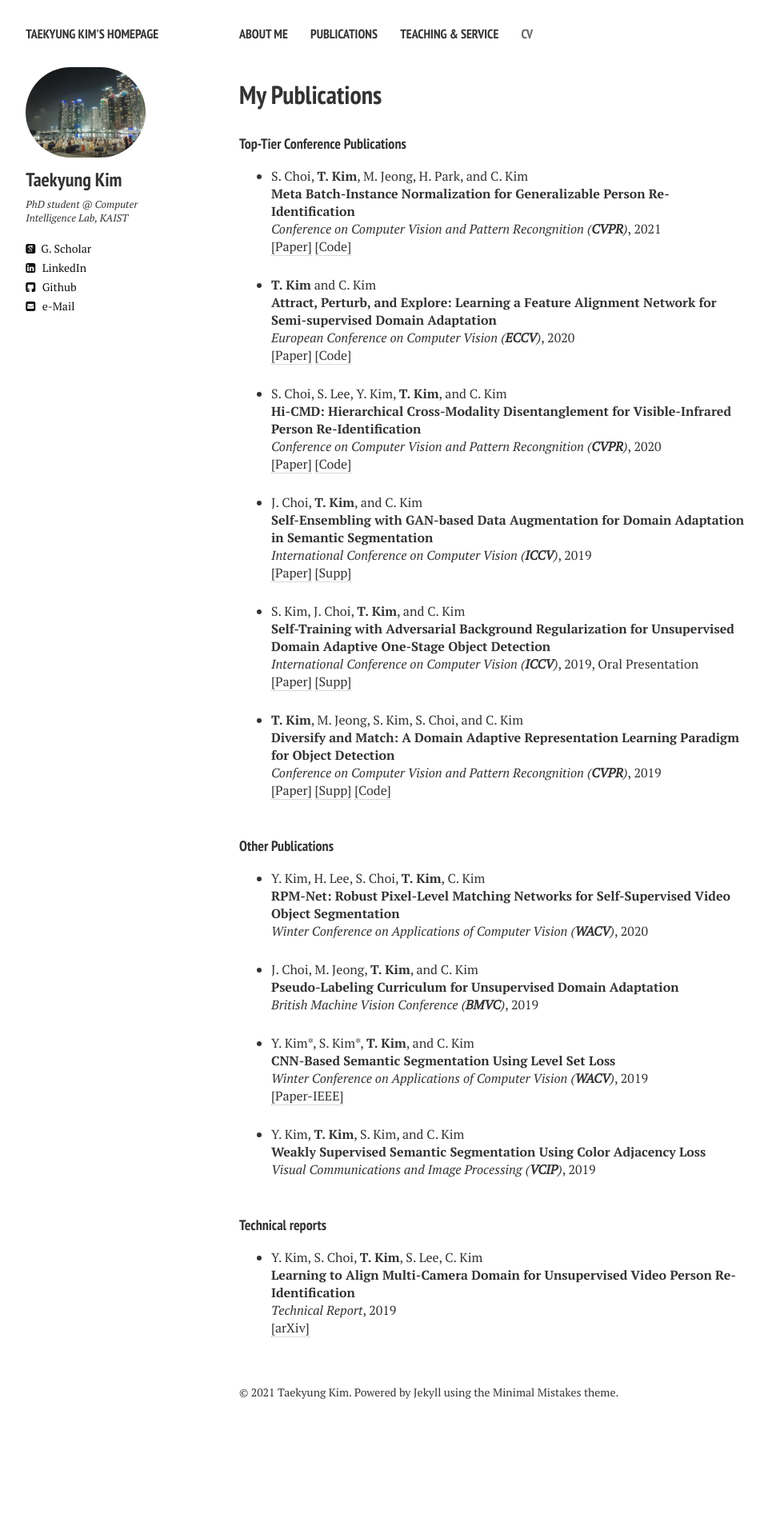
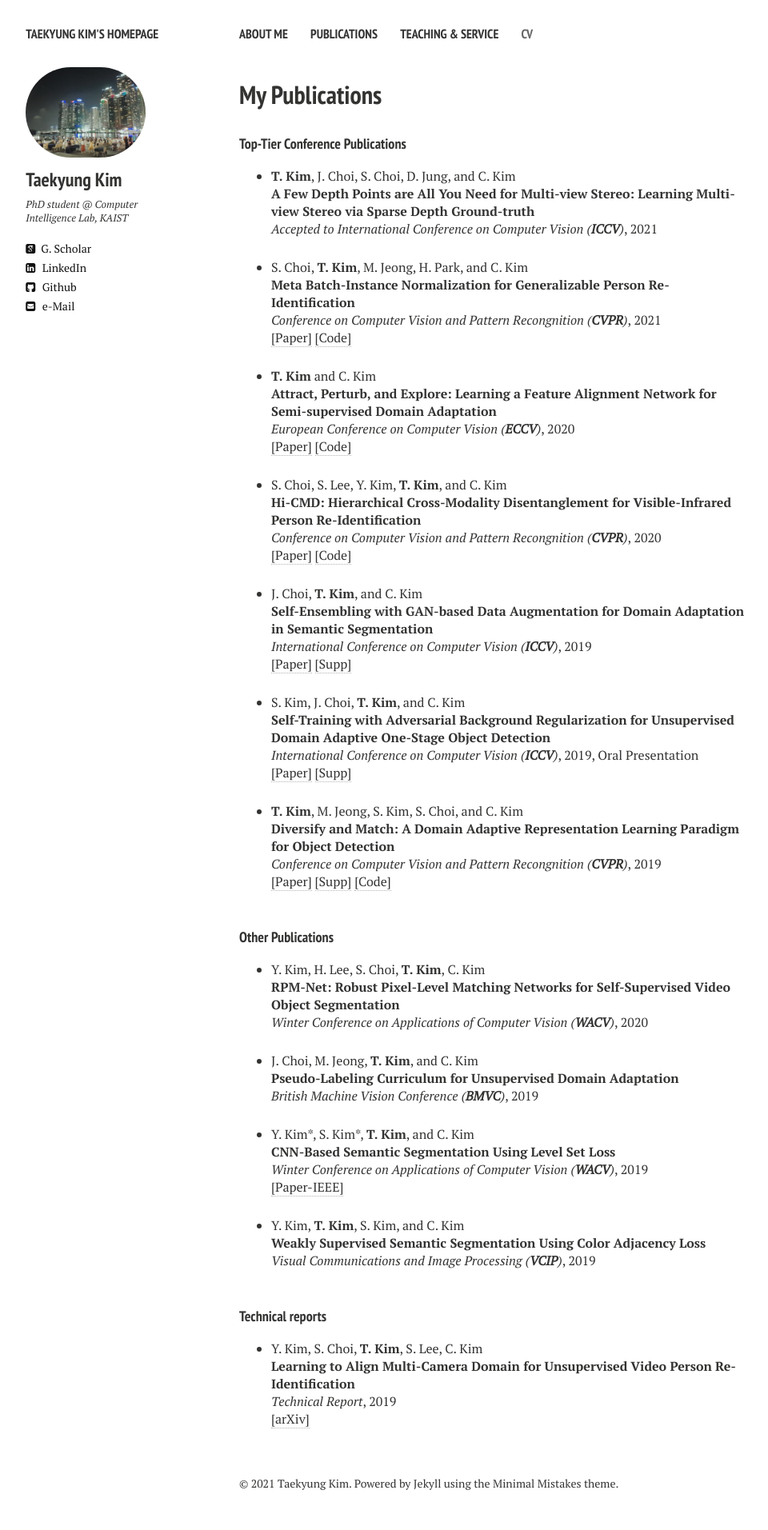
Before and after one commit to TKKim93/TKKim93.github.io, a Jekyll site: the page built from publications.md, in a window 1280 px wide. Shown: the whole page at 80% size, without its empty margins (21-981 px from the left). Built offline with Jekyll 4.4.1, drawn with Linux system fonts in a browser that asks for light colours; nearby versions of some CDN libraries; before the commit the page ends 1799 px from its top, so only the background shows below that.

Commit message:
Update publications.html

```diff
--- a/_layouts/publications.html
+++ b/_layouts/publications.html
@@ -85,6 +85,17 @@ div.bibtex pre { font-size: 75%; overflow: auto;  width: 100%; padding: 0em 0em;
 <ul class="biblist">
 
 <!-- Item:  -->
+<li ><p>
+<b>T. Kim</b>, J. Choi, S. Choi, D. Jung, and C. Kim
+<br><b>A Few Depth Points are All You Need for Multi-view Stereo: Learning Multi-view Stereo via Sparse Depth Ground-truth</b><br>
+<i>Accepted to International Conference on Computer Vision (<b>ICCV</b>)</i>, 2021
+<br />
+<!-- <a href="https://arxiv.org/abs/2011.14670" target="_blank">[Paper]</a> -->
+<!-- <a href="https://github.com/bismex/MetaBIN" target="_blank">[Code]</a> -->
+<!-- <a href="javascript:toggleBibtex('')">[BibTeX]</a> -->
+</p>
+</li>
+
 
 <li ><p>
 S. Choi, <b>T. Kim</b>, M. Jeong, H. Park, and C. Kim
```
